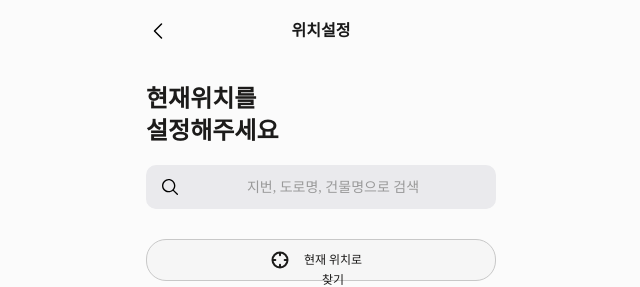
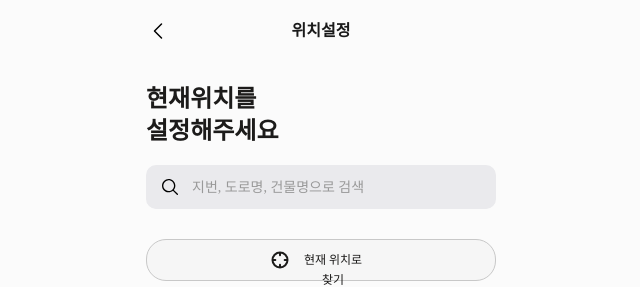
Before and after one commit to tgyeongt/PICKL_FE, a React (Vite) app: page /map/edit-location in a window 1280 px wide. Shown: the top 287 px of the page, without its empty margins (319-959 px from the left). Built offline with nearby package versions, Linux system fonts and the light colour scheme; no server answers; a web font is replaced by a local one.

Commit message:
🎨 Design: SearchLocationBar - CSS 수정

```diff
--- a/src/routes/map/SearchLocationBar.jsx
+++ b/src/routes/map/SearchLocationBar.jsx
@@ -36,13 +36,14 @@ const SearchInputButton = styled.button`
   flex: 1;
   border: none;
   outline: none;
+  text-align: start;
   background: transparent;
   color: #999;
   font-family: Pretendard;
   font-size: 14px;
   font-weight: 500;
   cursor: pointer;
-  transition: color 0.2s ease, background-color 0.2s ease; // 부드러운 전환
+  transition: color 0.2s ease, background-color 0.2s ease;
 
   &:hover {
     color: #333;
```
